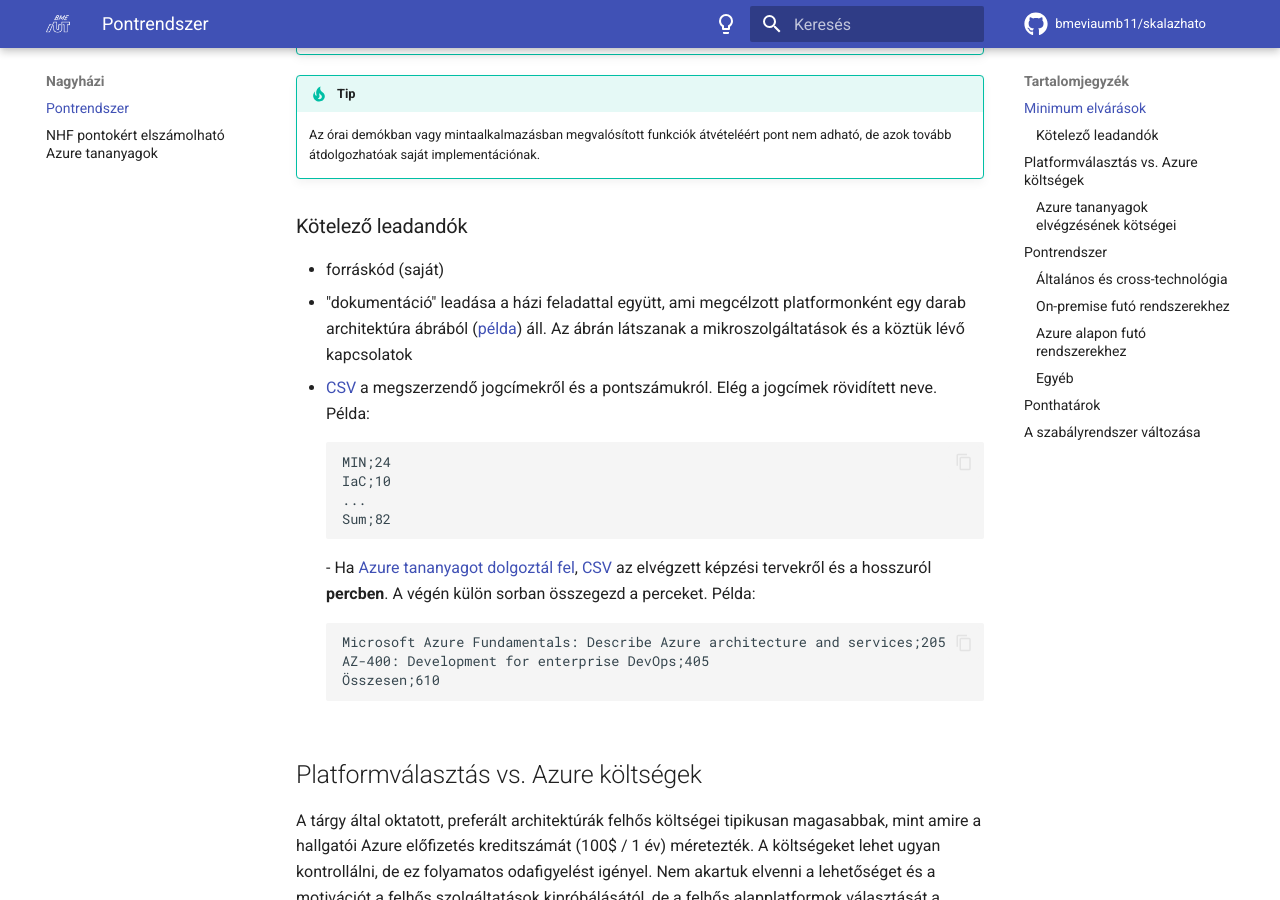
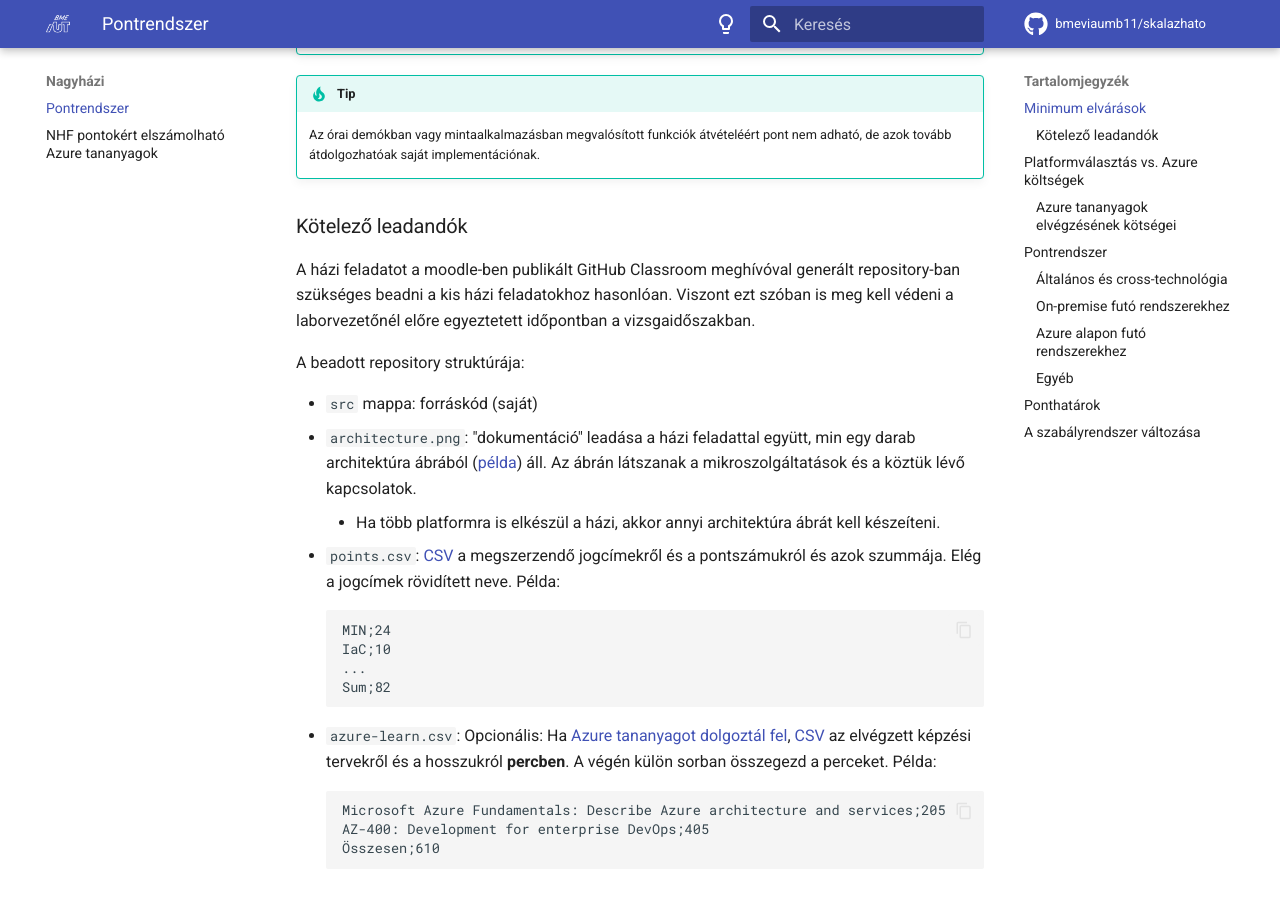
Before and after one commit to bmeviaumb11/skalazhato, an MkDocs documentation site: the page built from docs/homework/pontrendszer.md, in a window 1280 px wide and 900 px high, scrolled down 983 px. Built offline with MkDocs 1.6.1 and Material for MkDocs 9.7.7, drawn with Linux system fonts in a browser that asks for light colours; comment, search, counter and statistics services are not loaded.

Commit message:
beadandó struktúra

````diff
--- a/docs/homework/pontrendszer.md
+++ b/docs/homework/pontrendszer.md
@@ -24,18 +24,21 @@ A házi feladat otthon, önállóan elkészítendő mikroszolgáltatások archit
 - A minimum elvárásokat teljesítő rendszer **24** pontot ér
 
 !!! tip
-
     Külső (pl. Microsoft-os) demók, mintaalkalmazások (elemei) felhasználhatók, de ezt külön jelezni kell bemutatáskor. A nem jelzett, de átvett részletek plágiumnak számítanak. A demókból összefércelt egymáshoz nem kapcsolódó funkciókupacokat nem díjazzuk.
 
 !!! tip
-
     Az órai demókban vagy mintaalkalmazásban megvalósított funkciók átvételéért pont nem adható, de azok tovább átdolgozhatóak saját implementációnak.
 
 ### Kötelező leadandók
 
-- forráskód (saját)
-- "dokumentáció" leadása a házi feladattal együtt, ami megcélzott platformonként egy darab architektúra ábrából ([példa](https://learn.microsoft.com/en-us/samples/azure-samples/serverless-microservices-reference-architecture/serverless-microservices-reference-architecture/)) áll. Az ábrán látszanak a mikroszolgáltatások és a köztük lévő kapcsolatok
-- [CSV](https://en.wikipedia.org/wiki/Comma-separated_values) a megszerzendő jogcímekről és a pontszámukról. Elég a jogcímek rövidített neve. Példa:
+A házi feladatot a moodle-ben publikált GitHub Classroom meghívóval generált repository-ban szükséges beadni a kis házi feladatokhoz hasonlóan. Viszont ezt szóban is meg kell védeni a laborvezetőnél előre egyeztetett időpontban a vizsgaidőszakban.
+
+A beadott repository struktúrája:
+
+- `src` mappa: forráskód (saját)
+- `architecture.png`: "dokumentáció" leadása a házi feladattal együtt, min egy darab architektúra ábrából ([példa](https://learn.microsoft.com/en-us/samples/azure-samples/serverless-microservices-reference-architecture/serverless-microservices-reference-architecture/)) áll. Az ábrán látszanak a mikroszolgáltatások és a köztük lévő kapcsolatok.
+    - Ha több platformra is elkészül a házi, akkor annyi architektúra ábrát kell készeíteni.
+- `points.csv`: [CSV](https://en.wikipedia.org/wiki/Comma-separated_values) a megszerzendő jogcímekről és a pontszámukról és azok szummája. Elég a jogcímek rövidített neve. Példa:
 
     ```
     MIN;24
@@ -43,7 +46,8 @@ A házi feladat otthon, önállóan elkészítendő mikroszolgáltatások archit
     ...
     Sum;82
     ```
-- Ha [Azure tananyagot dolgoztál fel](./mslearning.md), [CSV](https://en.wikipedia.org/wiki/Comma-separated_values) az elvégzett képzési tervekről és a hosszuról **percben**. A végén külön sorban összegezd a perceket. Példa:
+
+- `azure-learn.csv`: Opcionális: Ha [Azure tananyagot dolgoztál fel](./mslearning.md), [CSV](https://en.wikipedia.org/wiki/Comma-separated_values) az elvégzett képzési tervekről és a hosszukról **percben**. A végén külön sorban összegezd a perceket. Példa:
 
     ```
     Microsoft Azure Fundamentals: Describe Azure architecture and services;205
````
